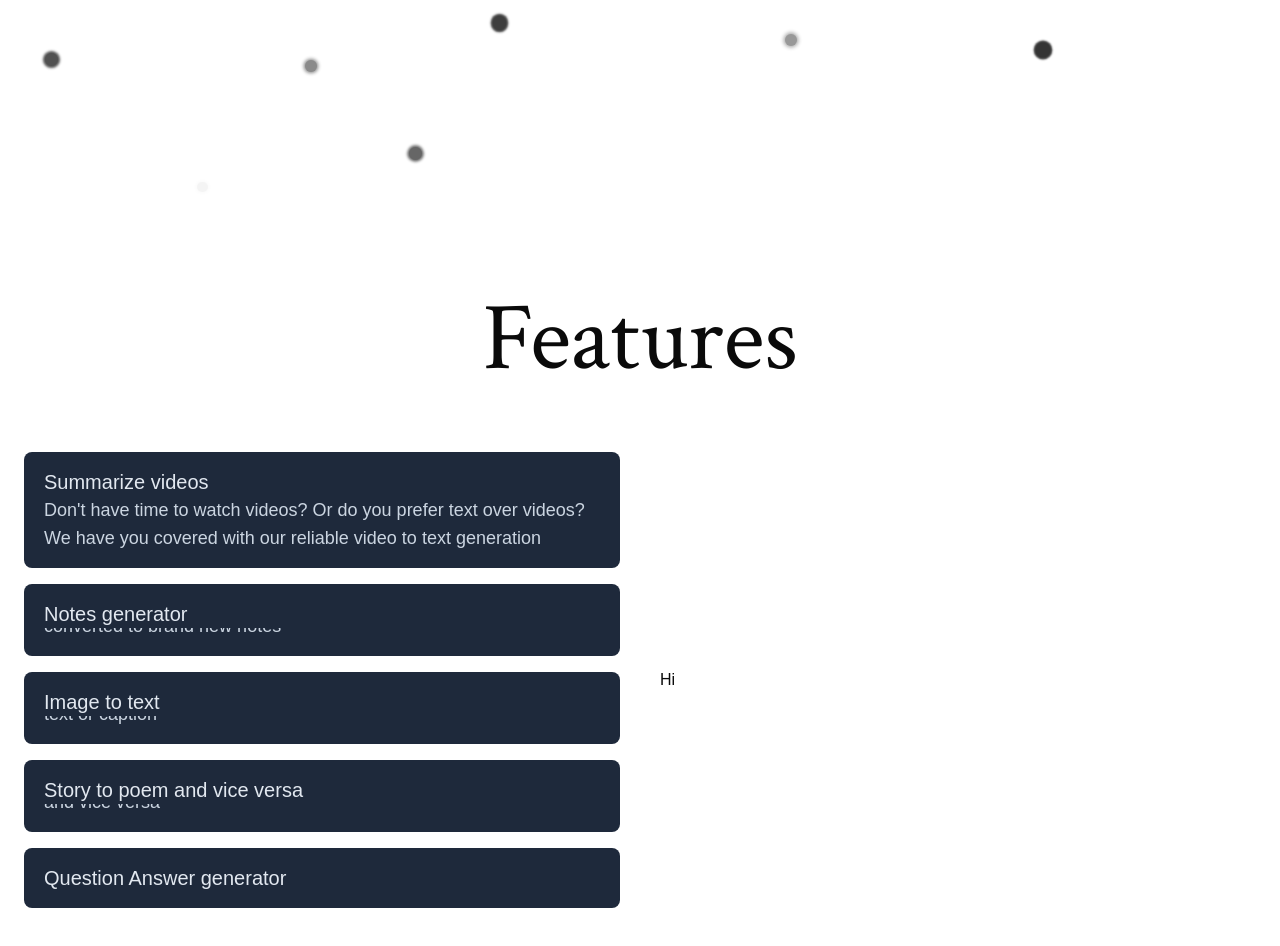
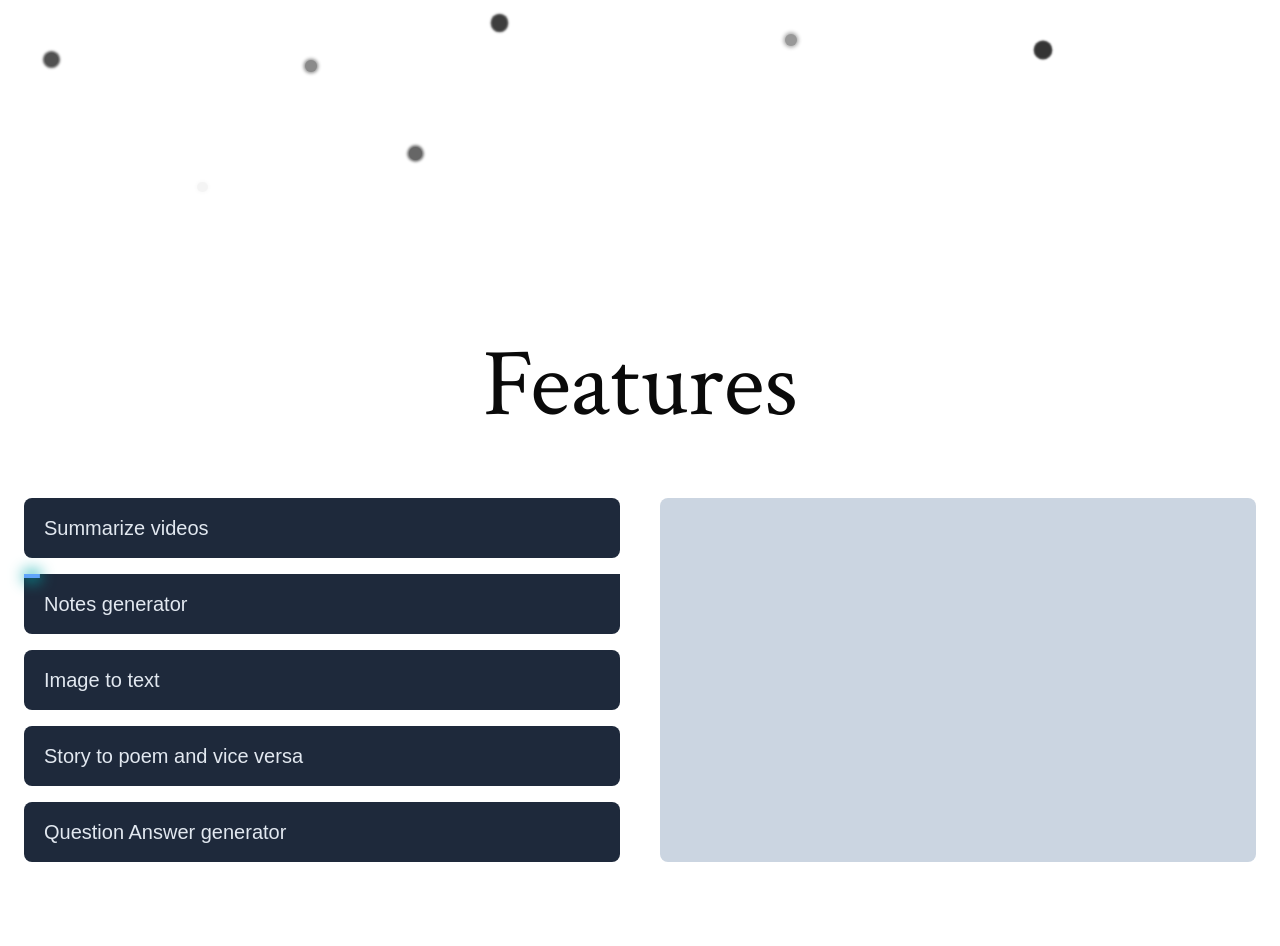
Before and after one commit to Lavya-Thapar/Textify, a Next.js app in the folder frontend/: page / in a window 1280 px wide. Shown: the part 600-1546 px from the top of the page. Built offline with nearby package versions, Linux system fonts and the light colour scheme; a web font is replaced by a local one.

Commit message:
get carousel working

```diff
--- a/frontend/src/app/components/home/FeaturesCarousel.tsx
+++ b/frontend/src/app/components/home/FeaturesCarousel.tsx
@@ -1,9 +1,10 @@
 "use client";
 
-import { useState } from "react";
+import { useEffect, useRef, useState } from "react";
 import MaxWidthWrapper from "../MaxWidthWrapper";
 import { cn } from "@/lib/utils";
 import { crimsonText } from "@/app/fonts/fonts";
+import { throttle } from "lodash";
 
 const features = [
   {
@@ -53,26 +54,101 @@ const features = [
   },
 ];
 
+const MAX_DURATION = 3000;
+const THROTTLE = 16;
+
 const FeaturesCarousel = () => {
-  const [selected, setSelected] = useState<number>(0);
+  const [state, setState] = useState<{
+    selected: number;
+    duration: number;
+    isPlaying: boolean;
+  }>({
+    selected: 0,
+    duration: 0,
+    isPlaying: true,
+  });
+
+  const [isInView, setIsInView] = useState<boolean>(false);
+  const carouselRef = useRef<HTMLDivElement | null>(null);
+
+  useEffect(() => {
+    const scrollFunction = throttle(() => {
+      if (!carouselRef.current) return;
+      const carouselTop = carouselRef.current.getBoundingClientRect().top;
+      const carouselBottom = carouselRef.current.getBoundingClientRect().bottom;
+
+      if (carouselBottom < 0 || carouselTop > window.innerHeight) {
+        setIsInView(false);
+      } else {
+        setIsInView(true);
+      }
+    }, THROTTLE);
+
+    window.addEventListener("scroll", scrollFunction);
+
+    return () => window.removeEventListener("scroll", scrollFunction);
+  }, []);
+
+  useEffect(() => {
+    if (!state.isPlaying) {
+      return;
+    }
+
+    let interval: NodeJS.Timeout | null = null;
+    if (isInView) {
+      interval = setInterval(() => {
+        setState(({ duration, selected, isPlaying }) => {
+          if (!isPlaying) {
+          }
+          const newDuration = duration + THROTTLE;
+          if (newDuration > MAX_DURATION) {
+            return {
+              duration: 0,
+              selected: (selected + 1) % features.length,
+              isPlaying,
+            };
+          } else {
+            return { duration: newDuration, selected, isPlaying };
+          }
+        });
+      }, THROTTLE);
+    }
+
+    return () => {
+      if (interval) clearInterval(interval);
+    };
+  }, [state.isPlaying, isInView]);
+
+  const { selected, duration } = state;
+
   return (
-    <MaxWidthWrapper className="h-screen flex flex-col gap-16 items-center justify-center">
-      <h1 className={cn("text-center text-8xl", crimsonText.className)}>
+    <MaxWidthWrapper className="min-h-screen flex flex-col gap-16 items-center justify-center mt-20 md:mt-0">
+      <h1
+        className={cn(
+          "text-center text-5xl md:text-8xl",
+          crimsonText.className
+        )}
+      >
         Features
       </h1>
-      <div className="flex items-center justify-center gap-10 w-full">
+      <div className="flex justify-center gap-10 w-full" ref={carouselRef}>
         <div className="flex-1">
           <ul className="flex flex-col gap-4">
             {features.map(({ heading, miniContent }, idx) => (
               <li
                 key={idx}
-                className="px-5 py-4 rounded-lg bg-slate-800 text-slate-200 cursor-pointer"
+                className={cn(
+                  "relative px-5 py-4 bg-slate-800 text-slate-200 cursor-pointer rounded-lg",
+                  {
+                    "md:rounded-t-none": selected === idx,
+                  }
+                )}
                 aria-roledescription="button"
                 onClick={() => {
                   if (selected === idx) {
-                    setSelected(-1);
+                    setState({ duration: 0, selected: -1, isPlaying: false });
                   } else {
-                    setSelected(idx);
+                    setState({ duration: 0, selected: idx, isPlaying: false });
                   }
                 }}
               >
@@ -80,18 +156,32 @@ const FeaturesCarousel = () => {
                 <div className="overflow-hidden">
                   <p
                     className={cn(
-                      "transition-all duration-300 text-lg text-slate-300",
-                      idx === selected ? "mt-0" : "-mt-[13%]"
+                      "transition-all duration-300 mt-2 sm:text-lg text-slate-300",
+                      idx === selected ? "mt-0" : "sm:-mt-[100%]"
                     )}
                   >
                     {miniContent}
                   </p>
                 </div>
+                <div
+                  aria-hidden="true"
+                  className={cn(
+                    "absolute top-0 left-0 right-0 h-1 bg-blue-400",
+                    { hidden: selected !== idx }
+                  )}
+                  style={{
+                    boxShadow: "0px 0px 90px 3px #0aa",
+                    transform: `scale(${duration / MAX_DURATION}, 1)`,
+                    transformOrigin: "left",
+                  }}
+                />
               </li>
             ))}
           </ul>
         </div>
-        <div className="flex-1">Hi</div>
+        <div className="hidden md:block flex-1">
+          <div className="bg-slate-300 rounded-lg w-full h-full" />
+        </div>
       </div>
     </MaxWidthWrapper>
   );
--- a/frontend/src/app/page.tsx
+++ b/frontend/src/app/page.tsx
@@ -5,7 +5,7 @@ import Hero from "./components/home/Hero";
 export default function Home() {
   return (
     <div>
-      <div className="md:h-screen flex flex-col items-center mt-20 md:mt-0 md:justify-center">
+      <div className="h-screen flex flex-col items-center justify-center">
         <InteractiveBg />
         <Hero
           name="Textify"
```
